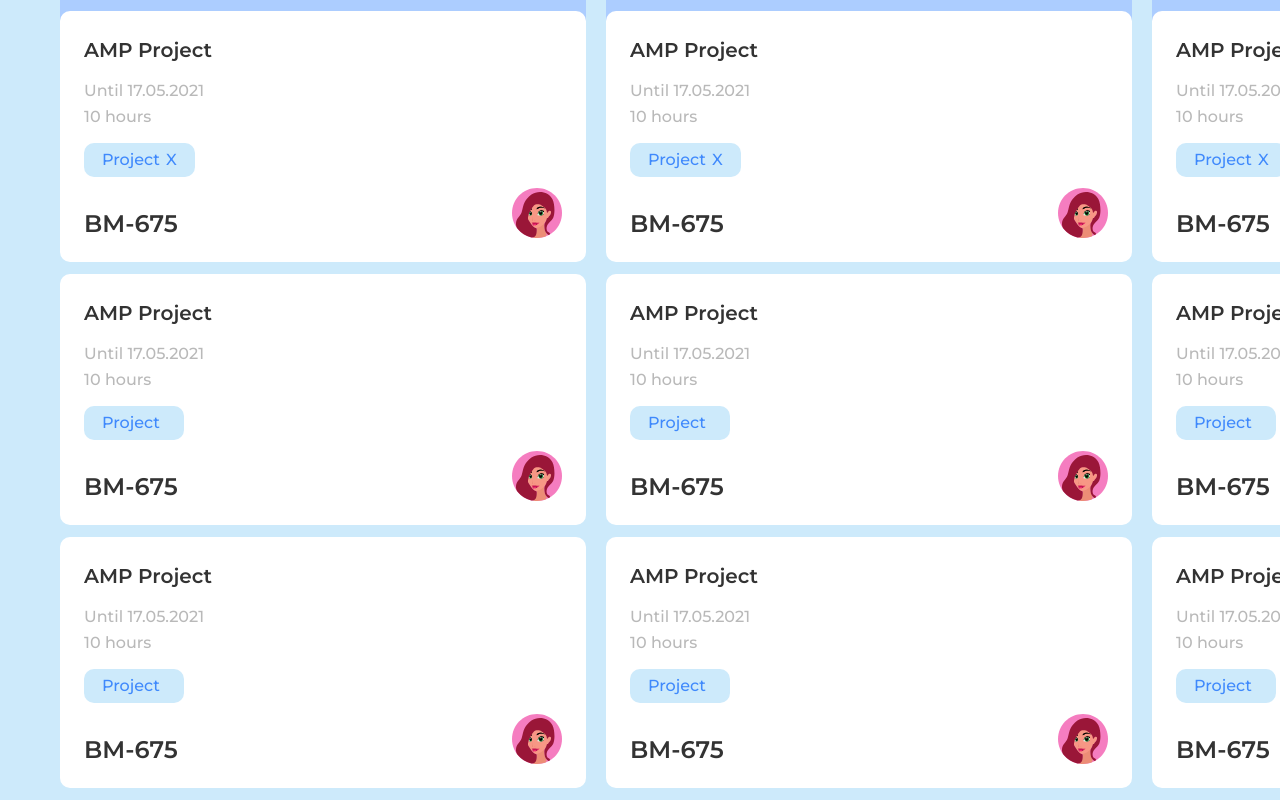
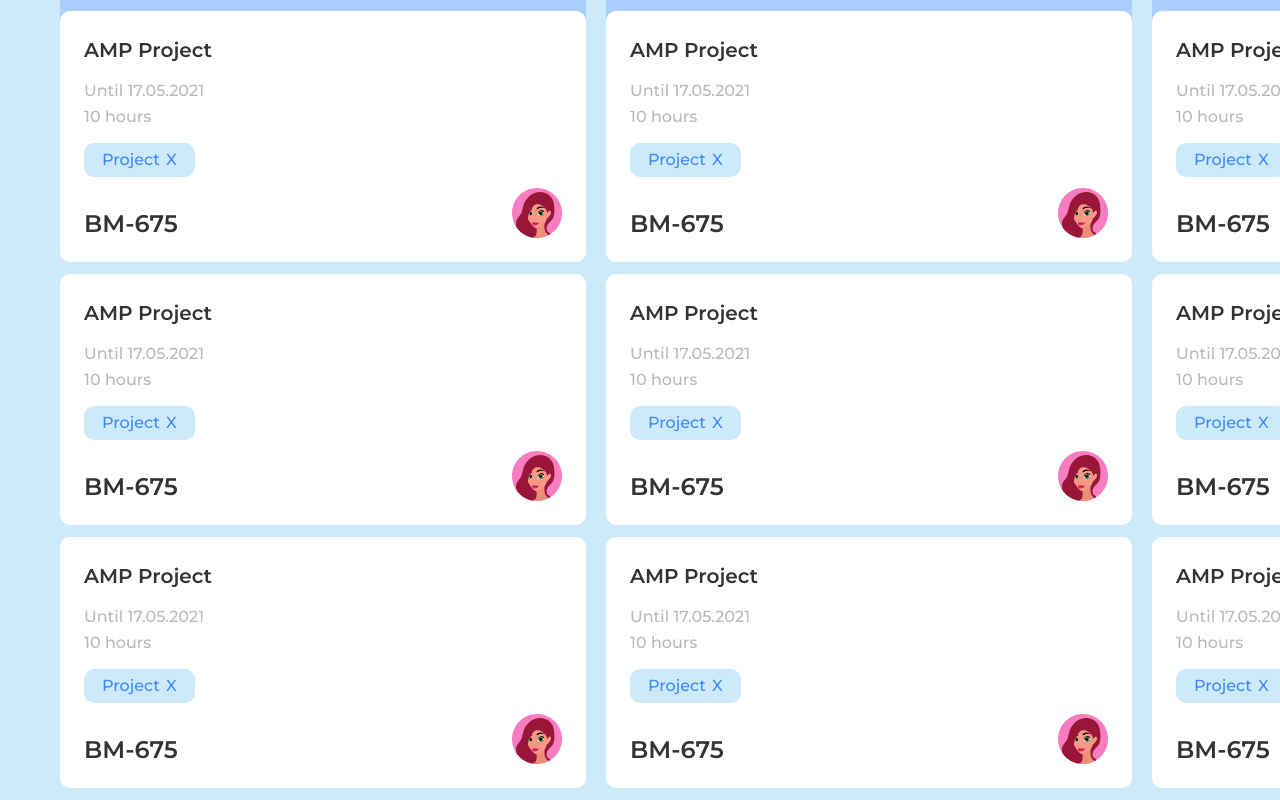
Before and after one commit to Poznalex/my-crm-main, a Vue app: page / in a window 1280 px wide. Shown: the part 274-1074 px from the top of the page. Built offline with nearby package versions, Linux system fonts and the light colour scheme.

Commit message:
fixed after review 2

```diff
--- a/src/components/Column.vue
+++ b/src/components/Column.vue
@@ -47,8 +47,8 @@ export default {
         </div>
         <div class="column__tasks">
             <TaskCard projectName="X" />
-            <TaskCard />
-            <TaskCard />
+            <TaskCard projectName="X" />
+            <TaskCard projectName="X" />
         </div>
     </div>
 </template>
--- a/src/components/TaskCard/TaskCard.css
+++ b/src/components/TaskCard/TaskCard.css
@@ -31,9 +31,21 @@
     text-overflow: ellipsis;
 }
 
-.card__until,
+.card__until {
+    display: none;
+    height: 20px;
+    margin-bottom: 6px;
+    font-size: 16px;
+    font-weight: 500;
+    color: var(--main-color-grey);
+}
 .card__hours {
     display: none;
+    height: 20px;
+    font-size: 16px;
+    font-weight: 500;
+    color: var(--main-color-grey);
+    margin-bottom: 16px;
 }
 
 .card__inner-wraper {
@@ -94,22 +106,8 @@
         margin-bottom: 16px;
     }
 
-    .card__until {
+    .card__until, .card__hours {
         display: flex;
-        height: 20px;
-        margin-bottom: 6px;
-        font-size: 16px;
-        font-weight: 500;
-        color: var(--main-color-grey);
-    }
-
-    .card__hours {
-        display: flex;
-        height: 20px;
-        font-size: 16px;
-        font-weight: 500;
-        color: var(--main-color-grey);
-        margin-bottom: 16px;
     }
 
     .card__avatar {
```
